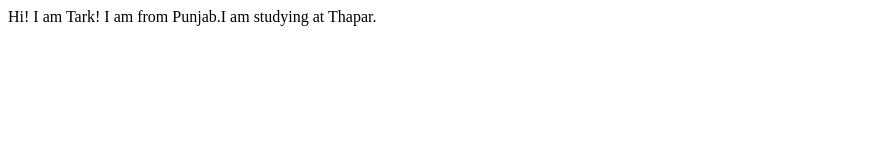
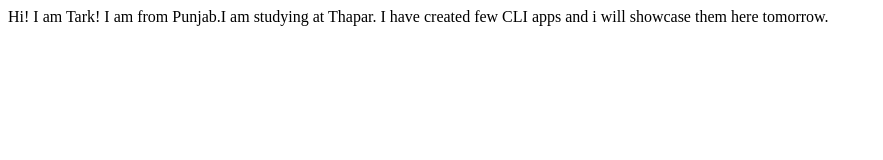
Before and after one commit to Tarkjot-Khaira/student-site-name, a plain HTML site: page index.html in a window 1280 px wide. Shown: the whole page, without its empty margins (0-883 px from the left). Drawn offline with Linux system fonts and the light colour scheme.

Commit message:
updated project details

```diff
--- a/index.html
+++ b/index.html
@@ -8,5 +8,7 @@
 <body>
     Hi! I am Tark!
     I am from Punjab.I am studying at Thapar.
+
+    I have created few CLI apps and i will showcase them here tomorrow.
 </body>
 </html>
```
